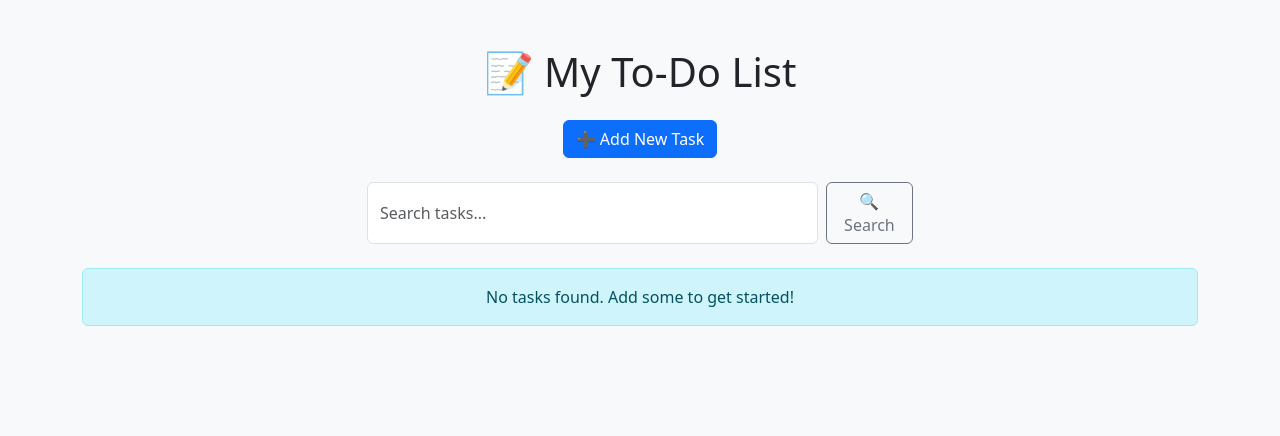
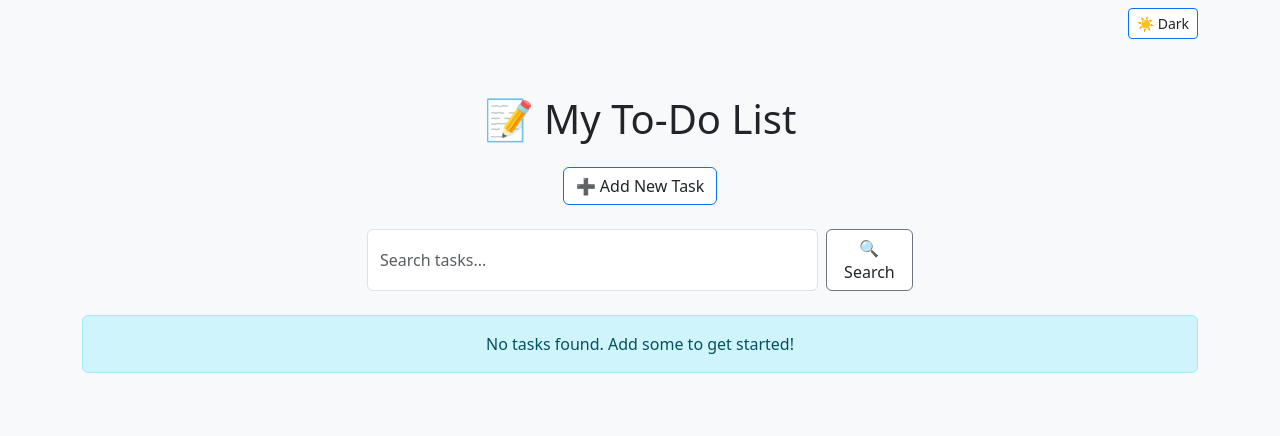
Before and after one commit to lakshyagurjar20/ToDoList, a Django app: page / in a window 1280 px wide. Shown: the top 436 px of the page. Run offline with Django 5.2, Linux system fonts and the light colour scheme; data that the repository does not hold is empty; some libraries are stand-ins or nearby versions.

Commit message:
Added theme change option

```diff
--- a/todo/templates/todo/task_list.html
+++ b/todo/templates/todo/task_list.html
@@ -7,9 +7,36 @@
     <style>
         .complete { text-decoration: line-through; color: gray; }
         .task-card { margin-bottom: 15px; }
+
+
     </style>
+    <style>
+      :root {
+          --bg-color: #f8f9fa;
+          --text-color: #212529;
+          --card-bg: #ffffff;
+      }
+      .dark-theme {
+          --bg-color: #121212;
+          --text-color: #f8f9fa;
+          --card-bg: #1e1e1e;
+      }
+      body {
+          background-color: var(--bg-color);
+          color: var(--text-color);
+          transition: all 0.3s ease;
+      }
+      .card, .btn, input, textarea {
+          background-color: var(--card-bg);
+          color: var(--text-color);
+      }
+  </style>
+
 </head>
-<body class="bg-light">
+<body >
+  <div class="container py-2 text-end">
+    <button id="themeToggle" class="btn btn-sm btn-outline-primary">🌙 Change Theme</button>
+</div>
 
 <div class="container py-5">
     <h1 class="text-center mb-4">📝 My To-Do List</h1>
@@ -49,6 +76,30 @@
 
 <!-- Bootstrap JS (optional) -->
 <script src="https://cdn.jsdelivr.net/npm/bootstrap@5.3.0/dist/js/bootstrap.bundle.min.js"></script>
+<script>
+  const themeToggle = document.getElementById('themeToggle');
+  const currentTheme = localStorage.getItem('theme');
+
+  if (currentTheme === 'dark') {
+      document.body.classList.add('dark-theme');
+      themeToggle.textContent = '🌙 Light'; // user can switch to light mode
+  } else {
+      themeToggle.textContent = '☀️ Dark'; // user can switch to dark mode
+  }
+
+  themeToggle.addEventListener('click', () => {
+      document.body.classList.toggle('dark-theme');
+      let theme = 'light';
+      if (document.body.classList.contains('dark-theme')) {
+          theme = 'dark';
+          themeToggle.textContent = '🌙 Light'; // user can switch to light mode
+      } else {
+          themeToggle.textContent = '☀️ Dark'; // user can switch to dark mode
+      }
+      localStorage.setItem('theme', theme);
+  });
+</script>
+
 
 </body>
 </html>
```
